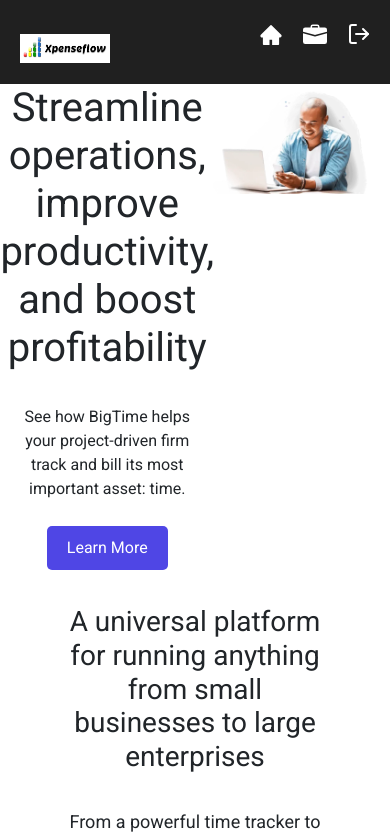
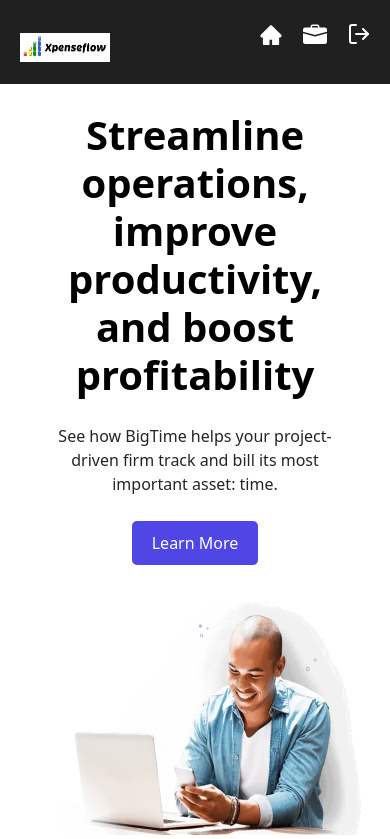
Before and after one commit to sumar007/XpenseFlow, a React (Create React App) app in the folder client/: page / in a window 390 px wide. Shown: the top 839 px of the page. Built offline with nearby package versions, Linux system fonts and the light colour scheme; a web font is replaced by a local one.

Commit message:
Home Page Responsive

```diff
--- a/client/package.json
+++ b/client/package.json
@@ -6,6 +6,7 @@
     "@testing-library/jest-dom": "^5.17.0",
     "@testing-library/react": "^13.4.0",
     "@testing-library/user-event": "^13.5.0",
+    "bootstrap": "^5.3.2",
     "js-cookie": "^3.0.5",
     "react": "^18.2.0",
     "react-dom": "^18.2.0",
--- a/client/public/index.html
+++ b/client/public/index.html
@@ -14,18 +14,45 @@
       manifest.json provides metadata used when your web app is installed on a
       user's mobile device or desktop. See https://developers.google.com/web/fundamentals/web-app-manifest/
     -->
+
     <link rel="manifest" href="%PUBLIC_URL%/manifest.json" />
+    <link
+      href="https://maxcdn.bootstrapcdn.com/bootstrap/4.5.2/css/bootstrap.min.css"
+      rel="stylesheet"
+    />
 
-    <link rel="stylesheet" href="https://stackpath.bootstrapcdn.com/bootstrap/4.5.2/css/bootstrap.min.css" integrity="sha384-JcKb8q3iqJ61gNV9KGb8thSsNjpSL0n8PARn9HuZOnIxN0hoP+VmmDGMN5t9UJ0Z" crossorigin="anonymous" />
-    <script src="https://code.jquery.com/jquery-3.5.1.slim.min.js" integrity="sha384-DfXdz2htPH0lsSSs5nCTpuj/zy4C+OGpamoFVy38MVBnE+IbbVYUew+OrCXaRkfj" crossorigin="anonymous"></script>
-    <script src="https://cdn.jsdelivr.net/npm/popper.js@1.16.1/dist/umd/popper.min.js" integrity="sha384-9/reFTGAW83EW2RDu2S0VKaIzap3H66lZH81PoYlFhbGU+6BZp6G7niu735Sk7lN" crossorigin="anonymous"></script>
-    <script src="https://stackpath.bootstrapcdn.com/bootstrap/4.5.2/js/bootstrap.min.js" integrity="sha384-B4gt1jrGC7Jh4AgTPSdUtOBvfO8shuf57BaghqFfPlYxofvL8/KUEfYiJOMMV+rV" crossorigin="anonymous"></script>
-    <script src="https://kit.fontawesome.com/d1c2ea8b80.js" crossorigin="anonymous"></script>
+    <link
+      rel="stylesheet"
+      href="https://stackpath.bootstrapcdn.com/bootstrap/4.5.2/css/bootstrap.min.css"
+      integrity="sha384-JcKb8q3iqJ61gNV9KGb8thSsNjpSL0n8PARn9HuZOnIxN0hoP+VmmDGMN5t9UJ0Z"
+      crossorigin="anonymous"
+    />
+    <script
+      src="https://code.jquery.com/jquery-3.5.1.slim.min.js"
+      integrity="sha384-DfXdz2htPH0lsSSs5nCTpuj/zy4C+OGpamoFVy38MVBnE+IbbVYUew+OrCXaRkfj"
+      crossorigin="anonymous"
+    ></script>
+    <script
+      src="https://cdn.jsdelivr.net/npm/popper.js@1.16.1/dist/umd/popper.min.js"
+      integrity="sha384-9/reFTGAW83EW2RDu2S0VKaIzap3H66lZH81PoYlFhbGU+6BZp6G7niu735Sk7lN"
+      crossorigin="anonymous"
+    ></script>
+    <script
+      src="https://stackpath.bootstrapcdn.com/bootstrap/4.5.2/js/bootstrap.min.js"
+      integrity="sha384-B4gt1jrGC7Jh4AgTPSdUtOBvfO8shuf57BaghqFfPlYxofvL8/KUEfYiJOMMV+rV"
+      crossorigin="anonymous"
+    ></script>
+    <script
+      src="https://kit.fontawesome.com/d1c2ea8b80.js"
+      crossorigin="anonymous"
+    ></script>
 
-
-    <link rel="preconnect" href="https://fonts.googleapis.com">
-<link rel="preconnect" href="https://fonts.gstatic.com" crossorigin>
-<link href="https://fonts.googleapis.com/css2?family=Montserrat:ital,wght@0,800;0,900;1,900&display=swap" rel="stylesheet">
+    <link rel="preconnect" href="https://fonts.googleapis.com" />
+    <link rel="preconnect" href="https://fonts.gstatic.com" crossorigin />
+    <link
+      href="https://fonts.googleapis.com/css2?family=Montserrat:ital,wght@0,800;0,900;1,900&display=swap"
+      rel="stylesheet"
+    />
     <!--
       Notice the use of %PUBLIC_URL% in the tags above.
       It will be replaced with the URL of the `public` folder during the build.
--- a/client/src/components/Home/Header.css
+++ b/client/src/components/Home/Header.css
@@ -73,14 +73,14 @@
 }
 
 .nav-menu-item {
-    font-family: 'Roboto';
+  font-family: "Roboto";
   text-decoration: none;
   margin: 10px;
   font-weight: 400;
   font-size: 16px;
 }
 
-  .nav-link {
+.nav-item-link {
   display: flex;
   align-items: center;
   text-decoration: none;
@@ -88,7 +88,7 @@
 }
 
 .logout-desktop-btn {
-    font-family: 'Roboto';
+  font-family: "Roboto";
   font-weight: 600;
   font-size: 14px;
   color: #ffffff;
--- a/client/src/components/Home/Header.js
+++ b/client/src/components/Home/Header.js
@@ -1,16 +1,15 @@
 import { Link, useNavigate } from "react-router-dom";
-
 
 import { FiLogOut } from "react-icons/fi";
 import { AiFillHome } from "react-icons/ai";
 import { BsFillBriefcaseFill } from "react-icons/bs";
 import "./Header.css";
 import { Navigate } from "react-router-dom";
-import logo from "../Images/logo xf.png"
+import logo from "../Images/logo xf.png";
 const Header = (props) => {
-  const navigate= useNavigate()
+  const navigate = useNavigate();
   const onClickLogin = () => {
-    navigate("/login")
+    navigate("/login");
   };
 
   return (
@@ -18,11 +17,7 @@ const Header = (props) => {
       <div className="nav-content">
         <div className="nav-bar-mobile-logo-container">
           <Link to="/">
-             <img
-              className="website-logo"
-              src={logo}
-              alt="website logo"
-            />
+            <img className="website-logo" src={logo} alt="website logo" />
           </Link>
           <ul className="nav-bar-mobile-icons-container">
             <li>
@@ -48,25 +43,21 @@ const Header = (props) => {
         </div>
         <div className="nav-bar-large-container">
           <Link to="/">
-           <img
-              className="website-logo"
-              src={logo}
-              alt="website logo"
-            />
+            <img className="website-logo" src={logo} alt="website logo" />
           </Link>
           <ul className="nav-menu">
             <li className="nav-menu-item">
-              <Link to="/aboutus" className="nav-link">
+              <Link to="/aboutus" className="nav-item-link">
                 Why Xpense Flow
               </Link>
             </li>
             <li className="nav-menu-item">
-              <Link to="/pricing" className="nav-link">
+              <Link to="/pricing" className="nav-item-link">
                 Pricing
               </Link>
             </li>
             <li className="nav-menu-item">
-              <Link to="/support" className="nav-link">
+              <Link to="/support" className="nav-item-link">
                 Support
               </Link>
             </li>
--- a/client/src/components/Home/Home.css
+++ b/client/src/components/Home/Home.css
@@ -1,30 +1,35 @@
-.home-page-main-container{
-    padding:0 5%;
+.home-page-main-container {
+  padding: 0 5%;
 }
 
-.home-page-container1{
+.home-page-container1 {
   display: flex;
-    height: 50%;
+  height: 85vh;
   margin-bottom: 35px;
+  padding: 2%;
+  width: 100%;
 }
-.home-page-container1-sub1{
-    width:50%;
+.home-page-container1-sub1 {
+  width: 50%;
   display: flex;
   flex-direction: column;
-    justify-content:center;
+  justify-content: center;
   align-items: center;
-
 }
-.home-page-container1-heading{
+.home-page-container1-image-container {
+  width: 50%;
+}
+.home-page-container1-heading {
   font-size: 40px;
   text-align: center;
+  font-weight: bold;
 }
-.home-page-container1-text{
+.home-page-container1-text {
   text-align: center;
   margin-top: 25px;
   margin-bottom: 25px;
 }
-.home-page-container1-button{
+.home-page-container1-button {
   padding: 10px 20px;
   background-color: #4f46e5;
   border: none;
@@ -32,76 +37,140 @@
   color: #fff;
 }
 
-.home-page-container1-image{
-    width:50%;
+.home-page-container1-image {
+  width: 100%;
   height: 100%;
 }
-.home-page-container3{
+.home-page-container3 {
   margin-left: 10%;
   margin-right: 10%;
 }
-.home-page-container3-heading{
+.home-page-container3-heading {
   font-size: 28px;
   text-align: center;
   margin-top: 25px;
-
 }
-.home-page-container3-text{
+.home-page-container3-text {
   font-size: 18px;
   text-align: center;
-    margin-top:35px;
+  margin-top: 35px;
   margin-bottom: 20px;
 }
-.home-page-support-services-main-container{
+.home-page-support-services-main-container {
   background-color: #e6f0ff;
   padding: 5%;
 }
-.home-page-support-services-sub-container{
+.home-page-support-services-sub-container {
   display: flex;
   flex-wrap: wrap;
   justify-content: space-around;
   margin: 0 5%;
 }
-.home-page-support-services-card{
-    width:350px;
+.home-page-support-services-card {
+  width: 350px;
   padding: 1%;
-    height:250px;
+  height: 250px;
   display: flex;
   flex-direction: column;
   align-items: center;
   justify-content: space-around;
-    border:1px solid #222;
+  border: 1px solid #222;
   margin-top: 20px;
   margin-bottom: 20px;
 }
-.home-page-support-services-card-icon{
+.home-page-support-services-card-icon {
   font-size: 75px;
 }
-.home-page-support-services-card-heading{
+.home-page-support-services-card-heading {
   font-size: 30px;
 }
-.home-page-support-services-card-button{
+.home-page-support-services-card-button {
   padding: 10px 25px;
   border: none;
-    background-color:#4f46e5 ;
-    color:#fff;
+  background-color: #4f46e5;
+  color: #fff;
   border-radius: 5px;
 }
 
-.home-page-container4{
+.home-page-container4 {
   display: flex;
+  width: 100%;
 }
-.home-page-container4-sub1{
+.home-page-container4-sub1 {
   display: flex;
   flex-direction: column;
   justify-content: center;
   align-items: center;
-    width:50%;
+  width: 50%;
 }
-.home-page-container4-image{
-    width:50%;
+.home-page-image-container-4 {
+  width: 50%;
 }
-.home-page-container4-heading{
+
+.home-page-container4-image {
+  width: 100%;
+}
+.home-page-container4-heading {
   text-align: center;
   margin-bottom: 20px;
+  font-weight: bold;
 }
+
+@media screen and (max-width: 767px) {
+  .home-page-container1 {
+    display: flex;
+    flex-direction: column;
+    width: 100%;
+  }
+  .home-page-container1-sub1 {
+    width: 100%;
+    padding: 20px;
+  }
+  .home-page-container1-heading {
+    font-size: 40px;
+    font-weight: bold;
+    color: black;
+    padding: 0px;
+    margin: 0px;
+  }
+  .home-page-container1-image-container {
+    width: 100%;
+    display: flex;
+    justify-content: center;
+  }
+  .home-page-container1-image {
+    height: 250px;
+    width: 350px;
+  }
+  .home-page-container4 {
+    display: flex;
+    flex-direction: column;
+    width: 100%;
+    padding: 20px;
+  }
+  .home-page-container4-sub1 {
+    width: 100%;
+    display: flex;
+    justify-content: center;
+  }
+  .home-page-container4-heading {
+    font-size: 35px;
+    font-weight: bold;
+  }
+  .home-page-container4-text {
+    text-align: center;
+    font-size: 20px;
+  }
+  .home-page-image-container-4 {
+    display: flex;
+    justify-content: center;
+    width: 100%;
+  }
+  .home-page-container4-image {
+    height: 40%;
+    width: 70%;
+  }
+  .home-page-container3-heading {
+    font-size: 24px;
+  }
+}
--- a/client/src/components/Home/Home.js
+++ b/client/src/components/Home/Home.js
@@ -36,7 +36,9 @@ const Home = () => {
             </p>
             <button className="home-page-container1-button">Learn More</button>
           </div>
+          <div className="home-page-container1-image-container">
             <img className="home-page-container1-image" alt="kk" src={image1} />
+          </div>
         </div>
         <div className="home-page-container3">
           <h1 className="home-page-container3-heading">
@@ -83,11 +85,13 @@ const Home = () => {
               Revolutionize your productivity with our paperless time tracker.
             </p>
           </div>
+          <div className="home-page-image-container-4">
             <img
               src={image2}
               className="home-page-container4-image"
               alt="image1"
             />
+          </div>
         </div>
       </div>
       <Footer />
--- a/client/src/components/Pages/pricing/pricing.css
+++ b/client/src/components/Pages/pricing/pricing.css
@@ -142,7 +142,7 @@
   color: white;
   margin: 25px;
 }
-.performance-header h3{
+.performance-header h3 {
   font-size: 40px;
   font-family: "Montserrat", sans-serif;
 }
```
Also changed, not shown: client/src/index.js (+7 -6 lines), 1 other file (tests, documents, lock files or other folders). Lines whose indentation alone changed are shown as unchanged.
